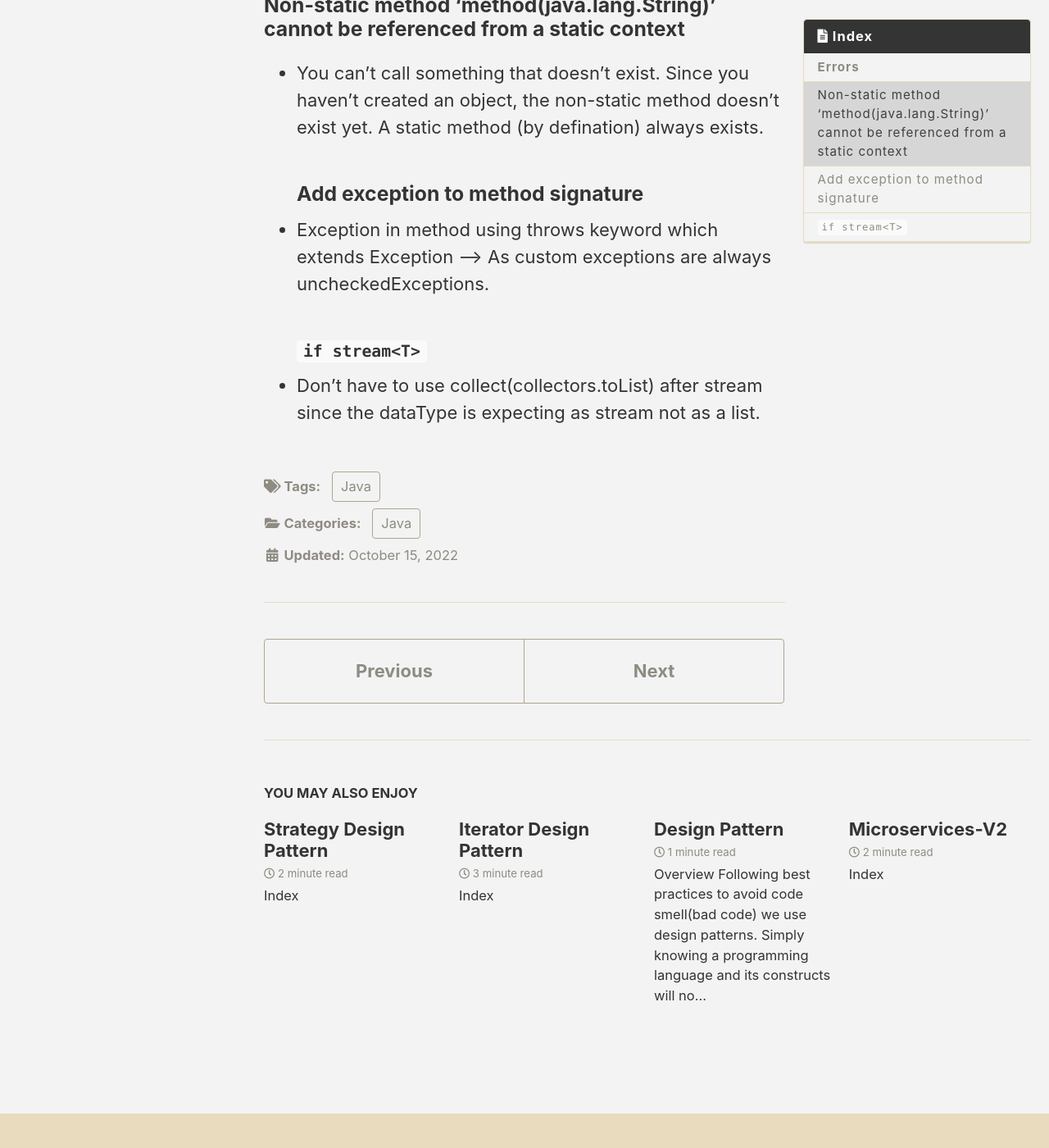
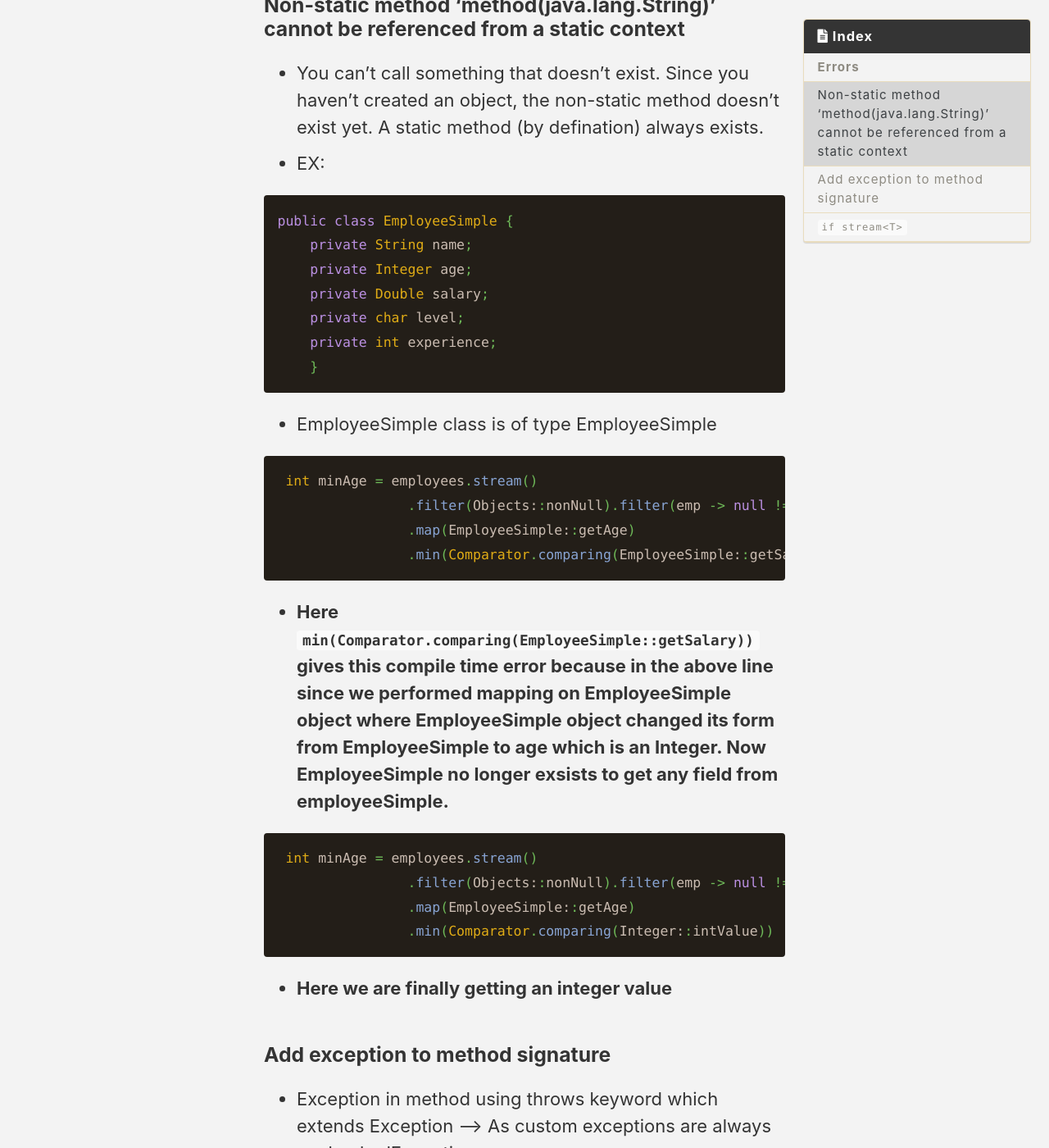
Before and after one commit to deepthivempati/deepthivempati.github.io, a Jekyll site: the page built from _posts/java/2022-10-17-common-errors.md, in a window 1280 px wide and 1400 px high, scrolled down 487 px. Shown: the whole window at 82% size. Built offline with Jekyll 4.4.1, drawn with Linux system fonts in a browser that asks for light colours; cached includes are drawn as plain includes; some of the changed text lies outside the part shown.

Commit message:
common error, java terms

````diff
--- a/_posts/java/2022-10-17-common-errors.md
+++ b/_posts/java/2022-10-17-common-errors.md
@@ -9,6 +9,36 @@ tags: ['Java']
 ## Errors
 ### Non-static method 'method(java.lang.String)' cannot be referenced from a static context
 * You can't call something that doesn't exist. Since you haven't created an object, the non-static method doesn't exist yet. A static method (by defination) always exists.
+* EX:
+
+``` java
+public class EmployeeSimple {
+    private String name;
+    private Integer age;
+    private Double salary;
+    private char level;
+    private int experience;
+    }
+```
+
+* EmployeeSimple class is of type EmployeeSimple
+
+``` java
+ int minAge = employees.stream()
+                .filter(Objects::nonNull).filter(emp -> null != emp.getAge()).filter(emp -> null != emp.getName())
+                .map(EmployeeSimple::getAge)
+                .min(Comparator.comparing(EmployeeSimple::getSalary))
+```
+* **Here `min(Comparator.comparing(EmployeeSimple::getSalary))` gives this compile time error because in the above line since we performed mapping on EmployeeSimple object where EmployeeSimple object changed its form from EmployeeSimple to age which is an Integer. Now EmployeeSimple no longer exsists to get any field from employeeSimple.**
+
+``` java
+ int minAge = employees.stream()
+                .filter(Objects::nonNull).filter(emp -> null != emp.getAge()).filter(emp -> null != emp.getName())
+                .map(EmployeeSimple::getAge)
+                .min(Comparator.comparing(Integer::intValue))
+```
+* **Here we are finally getting an integer value**
+
 ### Add exception to method signature
 * Exception in method using throws keyword which extends Exception --> As custom exceptions are always uncheckedExceptions.
 ### `if stream<T>`
````
Also changed, not shown: _posts/java/2022-11-01-java-terms.md (+2 -0 lines).
